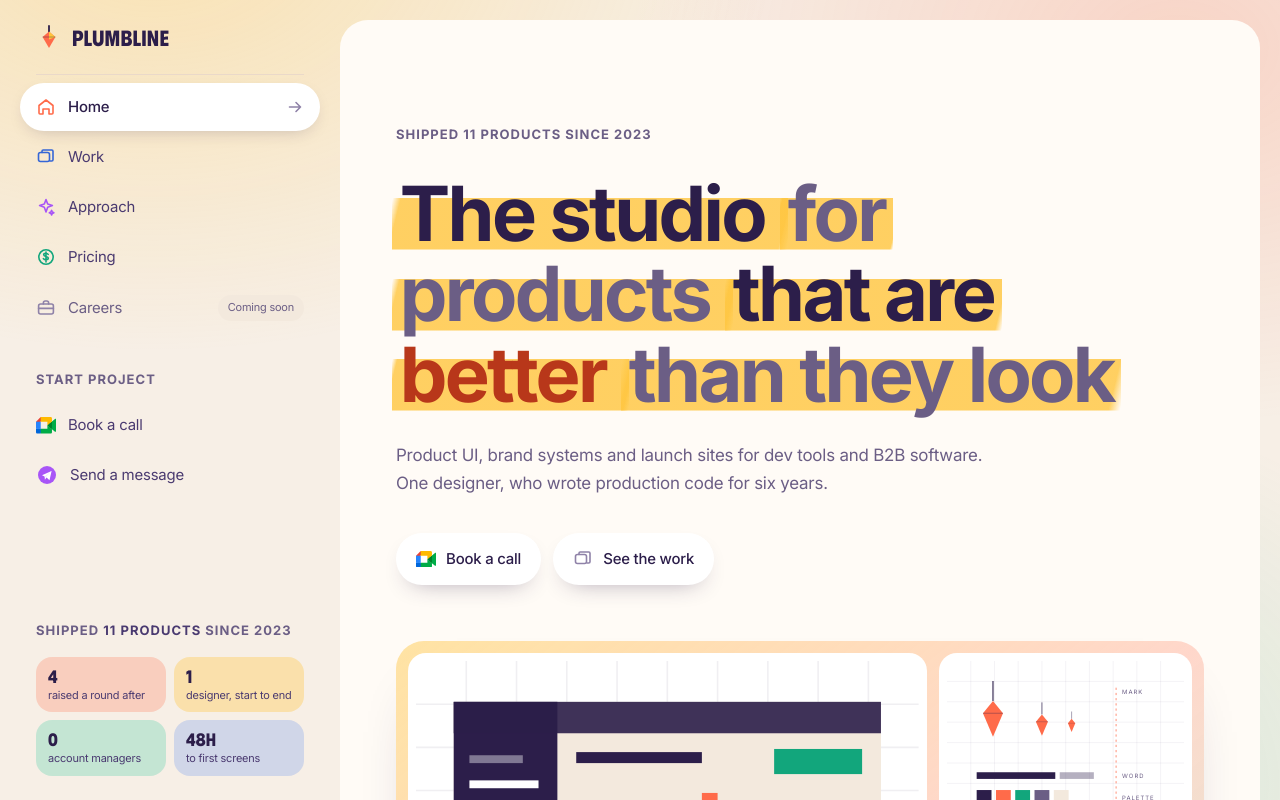
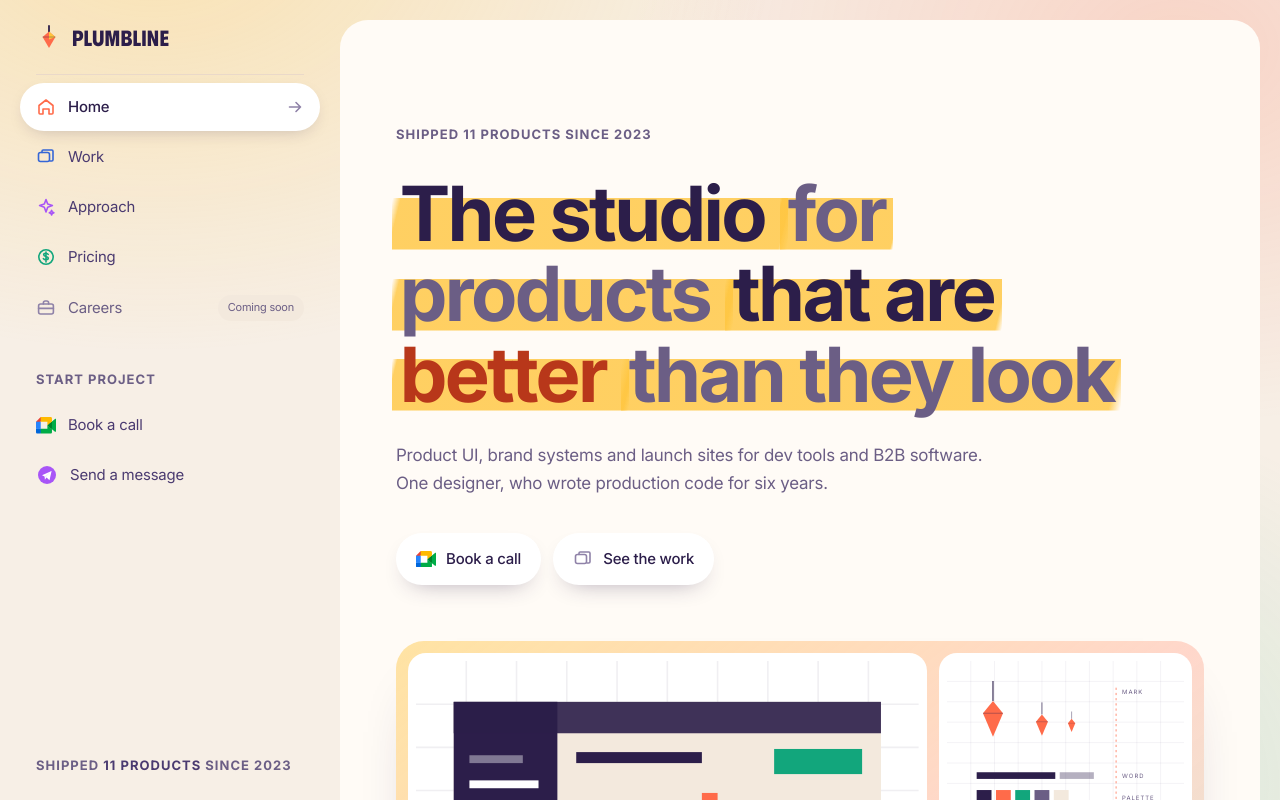
Before and after one commit to martiniscoding/orvinex-studios, a Next.js app: page / in a window 1280 px wide. Shown: the top 800 px of the page. Built offline with nearby package versions, Linux system fonts and the light colour scheme.

Commit message:
Remove the stat cards from the rail
The rail now ends on the proof line alone.

Co-Authored-By: Claude Opus 5 <noreply@anthropic.com>

```diff
--- a/src/components/Sidebar.tsx
+++ b/src/components/Sidebar.tsx
@@ -124,25 +124,12 @@ function Rail({ onNavigate }: { onNavigate?: () => void }) {
         </a>
       </div>
 
-      {/* Where kree8 lists client logos, we have none to list honestly —
-          so this is the one number we can actually stand behind. */}
+      {/* Where kree8 lists client logos, we have none to list honestly — so
+          the rail ends on the one number we can actually stand behind. */}
       <div className="mt-auto px-4 pt-10">
         <p className="eyebrow">
           Shipped <span className="text-ink-2">11 products</span> since 2023
         </p>
-        <div className="mt-4 grid grid-cols-2 gap-2">
-          {[
-            ["4", "raised a round after", "bg-coral/25"],
-            ["1", "designer, start to end", "bg-sun/35"],
-            ["0", "account managers", "bg-mint/25"],
-            ["48h", "to first screens", "bg-sky/25"],
-          ].map(([n, label, tint]) => (
-            <div key={label} className={`rounded-2xl px-3 py-2.5 ${tint}`}>
-              <p className="phudu text-lg leading-none text-ink">{n}</p>
-              <p className="mt-1 text-[0.6875rem] leading-tight text-ink-2">{label}</p>
-            </div>
-          ))}
-        </div>
       </div>
     </div>
   );
```
